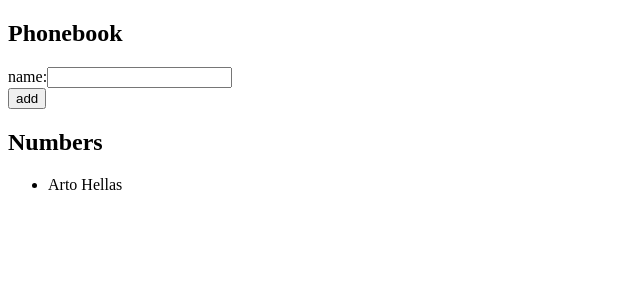
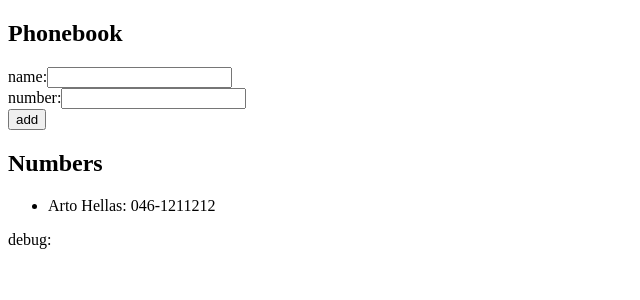
Before and after one commit to p-valenti/fullstackopen, a React (Vite) app in the folder part2/phonebook/: page / in a window 1280 px wide. Shown: the top 300 px of the page, without its empty margins (0-640 px from the left). Built offline with nearby package versions, Linux system fonts and the light colour scheme.

Commit message:
Exercise 2.8

```diff
--- a/part2/phonebook/src/App.jsx
+++ b/part2/phonebook/src/App.jsx
@@ -2,12 +2,18 @@ import {useState} from 'react'
 
 const App = () => {
     const [persons, setPersons] = useState([
-        {name: 'Arto Hellas'}
+        {name: 'Arto Hellas',
+        number: '046-1211212'}
     ])
     const [newName, setNewName] = useState('')
+    const [newNumber, setNewNumber] = useState('')
 
     const handleNameChange = (event) => {
         setNewName(event.target.value)
+    }
+
+    const handleNumberChange = (event) => {
+        setNewNumber(event.target.value)
     }
 
     const addPerson = (event) => {
@@ -20,9 +26,11 @@ const App = () => {
         } else {
             const personObject = {
                 name: newName,
+                number: newNumber,
             }
             setPersons(persons.concat(personObject))
             setNewName('')
+            setNewNumber('')
         }
     }
 
@@ -37,6 +45,11 @@ const App = () => {
                         onChange={handleNameChange}
                     />
                 </div>
+                <div>number:
+                    <input
+                        value={newNumber}
+                        onChange={handleNumberChange}
+                    /></div>
                 <div>
                     <button type="submit">add</button>
                 </div>
@@ -44,10 +57,10 @@ const App = () => {
             <h2>Numbers</h2>
             <ul>
                 {persons.map((person, index) => (
-                    <li key={index}>{person.name}</li>
+                    <li key={index}>{person.name}: {person.number}</li>
                 ))}
             </ul>
-            {/*<div>debug: {newName}</div>*/}
+            <div>debug: {newName}</div>
         </div>
     )
 }
```
